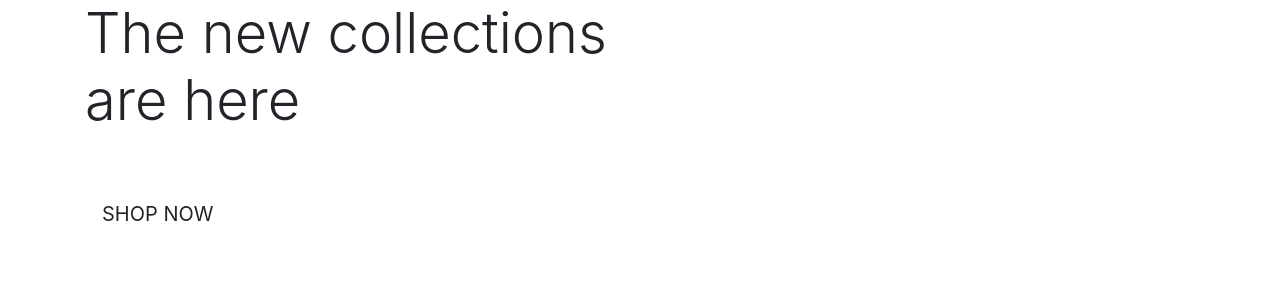
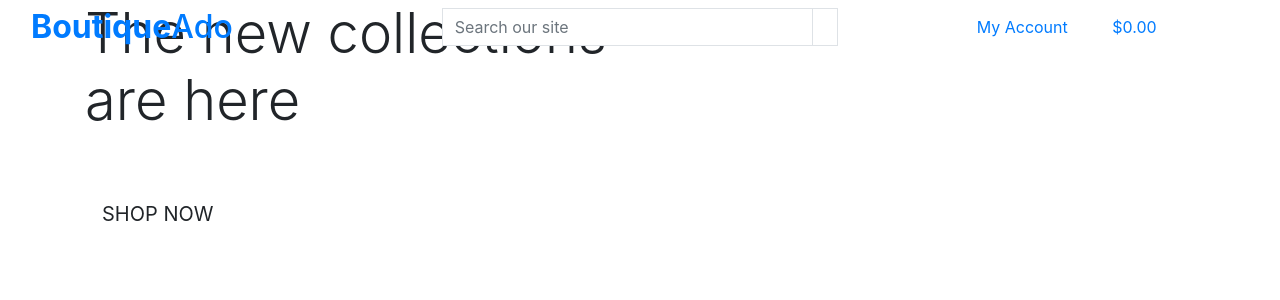
Before and after one commit to Giov3ss/boutique_ado_v1, a Django app: page / in a window 1280 px wide. Shown: the top 300 px of the page. Run offline with Django 3.2, Linux system fonts and the light colour scheme.

Commit message:
added main page header

```diff
--- a/templates/base.html
+++ b/templates/base.html
@@ -2,6 +2,7 @@
 
 <!doctype html>
 <html lang="en">
+
 <head>
   {% block meta %}
   <meta http-equiv="X-UA-Compatible" content="ie=edge">
@@ -13,16 +14,22 @@
   {% endblock %}
 
   {% block corecss %}
-        <link rel="stylesheet" href="https://cdn.jsdelivr.net/npm/bootstrap@4.6.2/dist/css/bootstrap.min.css" integrity="sha384-xOolHFLEh07PJGoPkLv1IbcEPTNtaed2xpHsD9ESMhqIYd0nLMwNLD69Npy4HI+N" crossorigin="anonymous">
+  <link rel="stylesheet" href="https://cdn.jsdelivr.net/npm/bootstrap@4.6.2/dist/css/bootstrap.min.css"
+    integrity="sha384-xOolHFLEh07PJGoPkLv1IbcEPTNtaed2xpHsD9ESMhqIYd0nLMwNLD69Npy4HI+N" crossorigin="anonymous">
   {% endblock %}
 
   {% block extra_css %}
   {% endblock %}
 
   {% block corejs %}
-        <script src="https://cdn.jsdelivr.net/npm/jquery@3.5.1/dist/jquery.min.js" integrity="sha256-9/aliU8dGd2tb6OSsuzixeV4y/faTqgFtohetphbbj0=" crossorigin="anonymous"></script>
-        <script src="https://cdn.jsdelivr.net/npm/jquery@3.5.1/dist/jquery.slim.min.js" integrity="sha384-DfXdz2htPH0lsSSs5nCTpuj/zy4C+OGpamoFVy38MVBnE+IbbVYUew+OrCXaRkfj" crossorigin="anonymous"></script>
-        <script src="https://cdn.jsdelivr.net/npm/bootstrap@4.6.2/dist/js/bootstrap.bundle.min.js" integrity="sha384-Fy6S3B9q64WdZWQUiU+q4/2Lc9npb8tCaSX9FK7E8HnRr0Jz8D6OP9dO5Vg3Q9ct" crossorigin="anonymous"></script>
+  <script src="https://cdn.jsdelivr.net/npm/jquery@3.5.1/dist/jquery.min.js"
+    integrity="sha256-9/aliU8dGd2tb6OSsuzixeV4y/faTqgFtohetphbbj0=" crossorigin="anonymous"></script>
+  <script src="https://cdn.jsdelivr.net/npm/jquery@3.5.1/dist/jquery.slim.min.js"
+    integrity="sha384-DfXdz2htPH0lsSSs5nCTpuj/zy4C+OGpamoFVy38MVBnE+IbbVYUew+OrCXaRkfj"
+    crossorigin="anonymous"></script>
+  <script src="https://cdn.jsdelivr.net/npm/bootstrap@4.6.2/dist/js/bootstrap.bundle.min.js"
+    integrity="sha384-Fy6S3B9q64WdZWQUiU+q4/2Lc9npb8tCaSX9FK7E8HnRr0Jz8D6OP9dO5Vg3Q9ct"
+    crossorigin="anonymous"></script>
   {% endblock %}
 
   {% block extra_js %}
@@ -30,8 +37,72 @@
 
   <title>Boutique Ado {% block extra_title %}{% endblock %}</title>
 </head>
+
 <body>
-    <header class="container-fluid fixed-top"></header>
+  <header class="container-fluid fixed-top">
+    <div class="row">
+      <div class="col-12 col-lg-4 my-auto py-1 py-lg-0 text-lg-left">
+        <a href="{% url 'home' %}" class="nav-link main-logo-link">
+          <h2 class="logo-font text-black my-0"><strong>Boutique</strong>Ado</h2>
+        </a>
+      </div>
+      <div class="col-12 col-lg-4 my-auto py-1 py-lg-0">
+        <form method="GET" action="{% url 'products' %}">
+          <div class="input-group w-100">
+            <input class="form-control border border-black rounded-0" type="text" name="q"
+              placeholder="Search our site">
+            <div class="input-group-append">
+              <button class="form-control btn btn-black border border-black rounded-0" type="submit">
+                <span class="icon">
+                  <i class="fas fa-search"></i>
+                </span>
+              </button>
+            </div>
+          </div>
+        </form>
+      </div>
+      <div class="col-12 col-lg-4 my-auto py-1 py-lg-0">
+        <ul class="list-inline list-unstyled text-center text-lg-rigth my-0">
+          <li class="list-inline-item dropdown">
+            <a class="text-black nav-link" href="#" id="user-options" data-toggle="dropdown" aria-haspopup="true"
+              aria-expanded="false">
+              <div class="text-center">
+                <div><i class="fas fa-user fa-lg"></i></div>
+                <p class="my-0">My Account</p>
+              </div>
+            </a>
+            <div class="dropdown-menu border-0" aria-labelledby="user-options">
+              {% if request.user.is_authenticated %}
+              {% if request.user.is_superuser %}
+                <a href="{% url 'add_product' %}" class="dropdown-item">Product Management</a>
+              {% endif %}
+                <a href="{% url 'profile' %}" class="dropdown-item">My Profile</a>
+                <a href="{% url 'account_logout' %}" class="dropdown-item">Logout</a>
+              {% else %}
+                <a href="{% url 'account_signup' %}" class="dropdown-item">Register</a>
+                <a href="{% url 'account_login' %}" class="dropdown-item">Login</a>
+              {% endif %}
+            </div>
+          </li>
+          <li class="list-inline-item">
+            <a class="{% if grand_total %}text-info font-weight-bold{% else %}text-black{% endif %} nav-link"
+              href="{% url 'view_bag' %}">
+              <div class="text-center">
+                <div><i class="fas fa-shopping-bag fa-lg"></i></div>
+                <p class="my-0">
+                  {% if grand_total %}
+                  ${{ grand_total|floatformat:2 }}
+                  {% else %}
+                  $0.00
+                  {% endif %}
+                </p>
+              </div>
+            </a>
+          </li>
+        </ul>
+      </div>
+    </div>
+  </header>
 
   {% if messages %}
   <div class="message-container"></div>
@@ -47,4 +118,5 @@
   {% endblock %}
 
 </body>
+
 </html>
```
Lines whose indentation alone changed are shown as unchanged.
